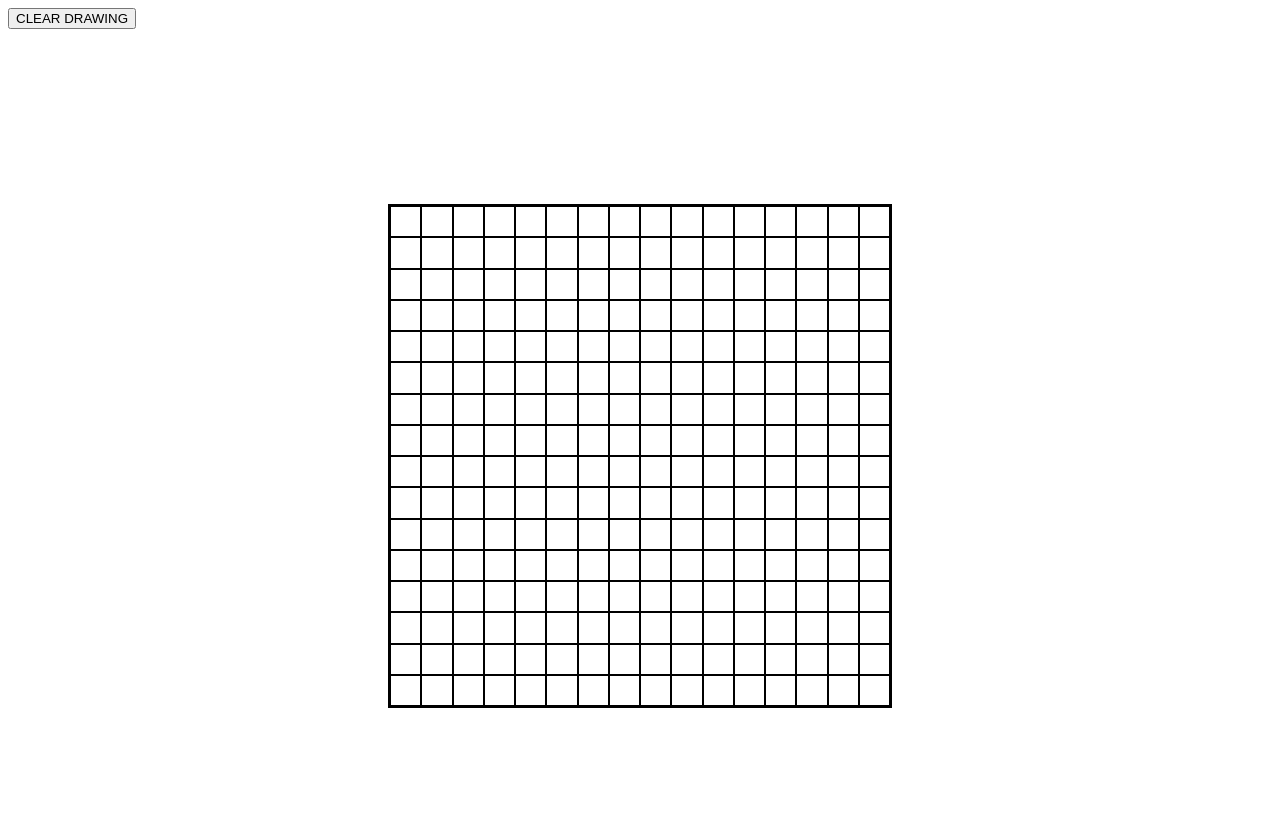
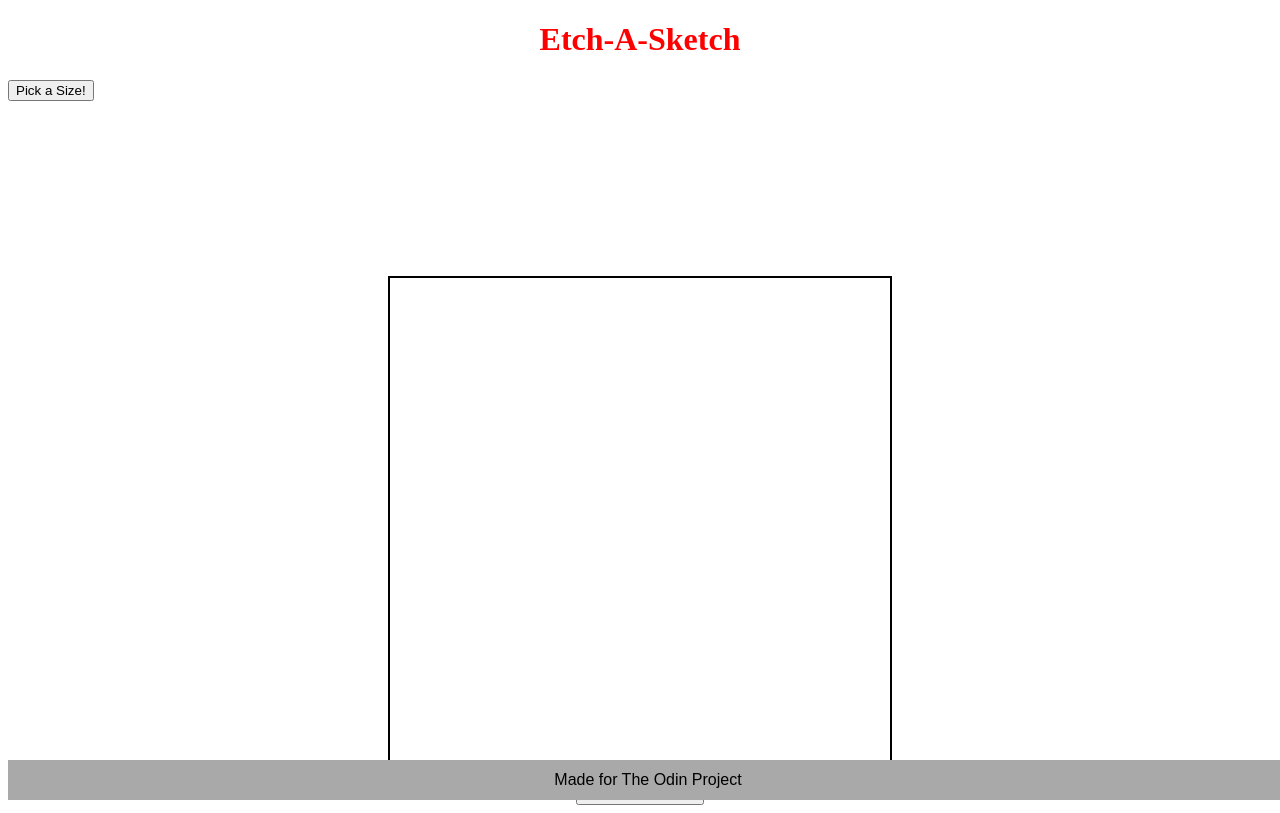
Before and after one commit to delisnt/etch-a-sketch, a plain HTML site: page index.html in a window 1280 px wide. Drawn offline with Linux system fonts and the light colour scheme.

Commit message:
added a feature that lets you pick the size of the grid

```diff
--- a/index.html
+++ b/index.html
@@ -6,10 +6,13 @@
         <title>Etch-a-Sketch</title>
     </head>
     <body>
-        <div id="btn">
-        <button>CLEAR DRAWING</button>
-    </div>
+        <h1>Etch-A-Sketch</h1>
+        <button id="pick-size">Pick a Size!</button>
         <div id="container"></div>
+        <div id="cleargrid">
+            <button>CLEAR DRAWING</button>
+        </div>
+        <footer>Made for The Odin Project</footer>
         <script src="script.js"></script>
     </body>
 </html>
--- a/script.js
+++ b/script.js
@@ -1,6 +1,7 @@
-
+let button = document.querySelector("#pick-size")
 let container = document.querySelector('#container');
-const btn = document.querySelector('button')
+const btn = document.querySelector('#cleargrid');
+button.addEventListener("click", pickGridSize);
 function genDivs(rows, columns) {
     for (let i = 0; i < rows * columns; i++){
         const cell = document.createElement('div');
@@ -19,15 +20,13 @@ function genDivs(rows, columns) {
             cell.style.backgroundColor = 'black';
         })
         btn.addEventListener('click', () =>{
-            cell.style.backgroundColor = 'white'
+            cell.style.backgroundColor = 'white';
         })
 
     });
 }
 
-
-
-
-
-
-genDivs(16,16);
+    function pickGridSize() {
+        const gridValue = prompt("Pick a size for your grid!")
+        genDivs(gridValue,gridValue)
+    }
--- a/style.css
+++ b/style.css
@@ -10,7 +10,26 @@
     margin-top: 175px;
 }
 
-#btn {
+#cleargrid {
     display: flex;
+    justify-content: center;
+    margin-top: 4px;
+}
 
+footer {
+    font-family: sans-serif, Arial, Verdana;
+    position: absolute;
+    bottom: 0;
+    width: 100%;
+    height: 2.5rem;
+    display: flex;
+    align-items: center;
+    justify-content: center;
+    background-color: darkgray;
 }
+
+h1 {
+ display: flex;
+ justify-content: center;
+ color: red;
+}
```
